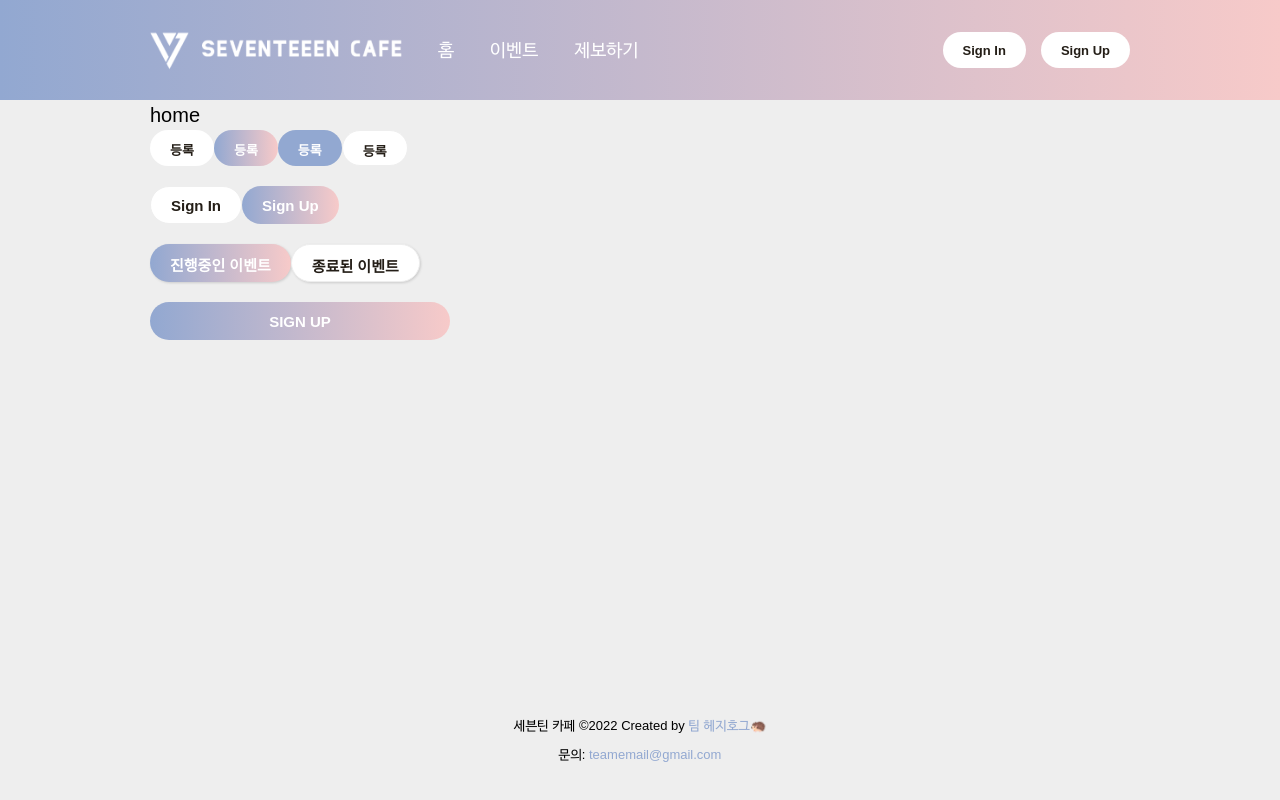
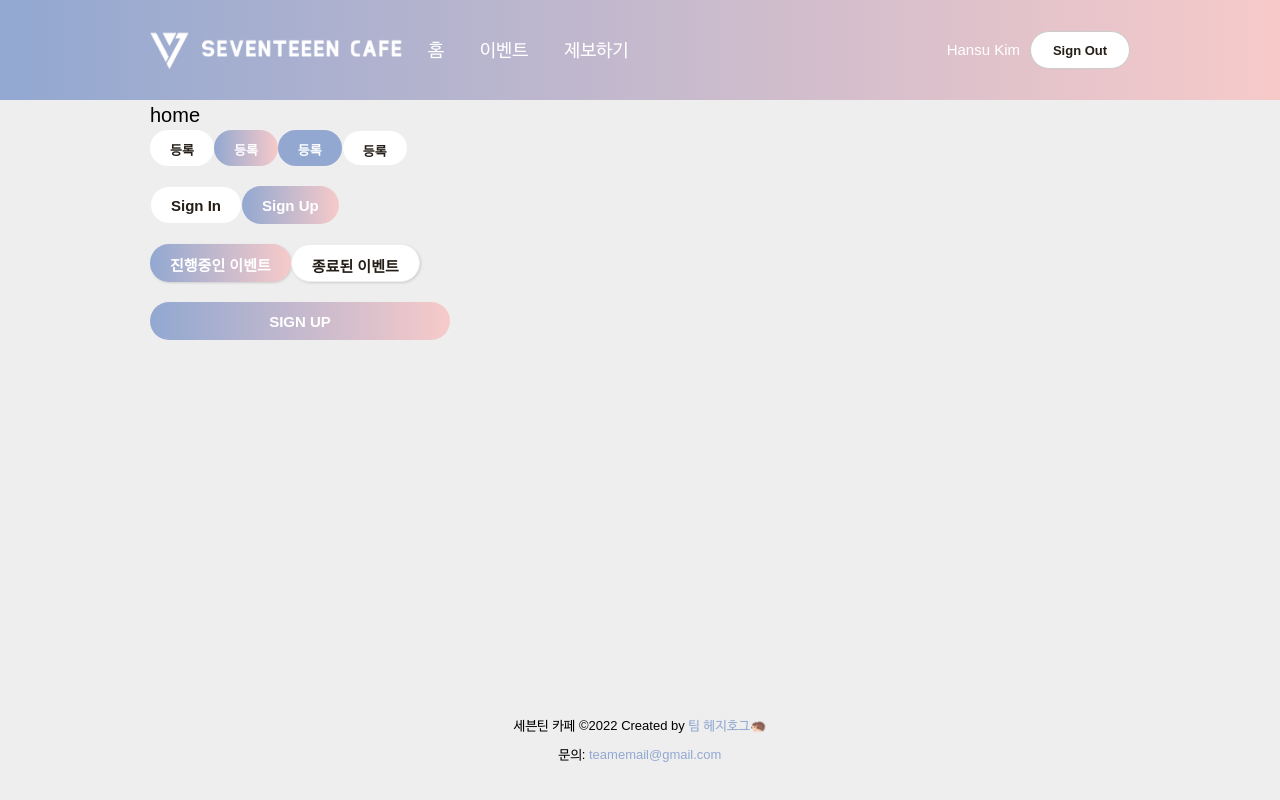
Before and after one commit to svtcafe/svtcafe-client, a Next.js app: page / in a window 1280 px wide. Built offline with nearby package versions, Linux system fonts and the light colour scheme.

Commit message:
feat: 반응형 레이아웃 css 미디어 쿼리 방식으로 변경

```diff
--- a/src/components/common/Button.tsx
+++ b/src/components/common/Button.tsx
@@ -42,7 +42,6 @@ let ButtonElement = styled.button<ButtonProps>`
   border: none;
   font-weight: ${EFontWeight.bold};
   cursor: pointer;
-  transition: all 0.2s;
 
   ${({ color, outlined }) =>
     color === 'light' &&
--- a/src/components/layout/Drawer.tsx
+++ /dev/null
@@ -1,129 +0,0 @@
-import { useState } from 'react';
-import styled from '@emotion/styled';
-import { X } from 'phosphor-react';
-
-import Button from '../common/Button';
-import Icon from '@/components/common/Icon';
-import HamburgerButton from './HamburgerButton';
-import NavLink from '../common/NavLink';
-
-import { useToggle } from '@/hooks';
-import { EColors, EFontSizes } from '@/styles/styles';
-
-interface DrawerProps {
-  children?: React.ReactNode;
-  className?: string;
-}
-
-const Drawer: React.FC<DrawerProps> = ({ children, className }) => {
-  const [menuActive, toggleMenuActive] = useToggle(false);
-  const [isLoggedIn, setIsLoggedIn] = useState(true);
-
-  return (
-    <Container className={className}>
-      <HamburgerButton active={menuActive} onClick={toggleMenuActive} />
-      <MenuContainer active={menuActive}>
-        <TopWrapper>
-          <ProfileInfo>
-            {isLoggedIn ? (
-              <>
-                <UserName>Hansu Kim</UserName>
-                <EditProfile href='/mypage'>내 프로필 수정</EditProfile>
-              </>
-            ) : null}
-            <Close icon={X} weight='bold' onClick={toggleMenuActive} />
-          </ProfileInfo>
-          {isLoggedIn ? (
-            <AuthButton label='Sign Out' color='light' fullWidth />
-          ) : (
-            <Buttons>
-              <AuthButton label='Sign In' fullWidth />
-              <AuthButton label='Sign Up' color='light' fullWidth />
-            </Buttons>
-          )}
-        </TopWrapper>
-        {children}
-      </MenuContainer>
-      <Backdrop active={menuActive} onClick={toggleMenuActive} />
-    </Container>
-  );
-};
-
-export default Drawer;
-
-const Container = styled.div`
-  display: flex;
-  justify-content: flex-end;
-  flex: 1;
-`;
-
-const MenuContainer = styled.div<{ active?: boolean }>`
-  position: fixed;
-  width: 300px;
-  height: 100%;
-  right: 0;
-  top: 0;
-  z-index: 2;
-  background-color: ${EColors.white};
-  transition: all 0.3s;
-  transform: translateX(${({ active }) => (active ? '0%' : '100%')});
-  box-sizing: border-box;
-  padding: 30px;
-`;
-
-const Backdrop = styled.div<{ active?: boolean }>`
-  position: fixed;
-  width: 100%;
-  height: 100%;
-  top: 0;
-  left: 0;
-  z-index: 1;
-  background-color: #00000099;
-  display: ${({ active }) => (active ? 'block' : 'none')};
-`;
-
-const TopWrapper = styled.div`
-  padding-bottom: 10px;
-  border-bottom: 1px solid ${EColors.gray_10};
-`;
-
-const ProfileInfo = styled.div`
-  position: relative;
-  margin-bottom: 20px;
-  min-height: 20px;
-`;
-
-const UserName = styled.span`
-  display: block;
-  font-size: ${EFontSizes.body1};
-  font-weight: bold;
-`;
-
-const EditProfile = styled(NavLink)`
-  font-size: ${EFontSizes.body4};
-  color: ${EColors.gray_70};
-`;
-
-const Close = styled(Icon)`
-  position: absolute;
-  font-size: 2.5em;
-  top: 0;
-  right: 0;
-  cursor: pointer;
-`;
-
-const Buttons = styled.div`
-  display: flex;
-
-  button {
-    margin-right: 10px;
-    &:last-child {
-      margin-right: 0;
-    }
-  }
-`;
-
-const AuthButton = styled(Button)`
-  margin-bottom: 10px;
-  border: 1px solid ${EColors.gray_50};
-`;
--- a/src/components/layout/Header.tsx
+++ b/src/components/layout/Header.tsx
@@ -2,33 +2,18 @@ import styled from '@emotion/styled';
 import Image from 'next/image';
 
 import HeaderNav from './HeaderNav';
-import Drawer from './Drawer';
-import NavItem from './NavItem';
 
 import { EColors, ESizes } from '@/styles/styles';
-import { BreakPoint, mq } from '@/styles/mixins/responsive';
-import { useMediaQuerySSR } from '@/hooks';
 import headerLogo from '@/assets/logo_header.png';
-import { Calendar, House, MapPin } from 'phosphor-react';
 
 const Header: React.FC = () => {
-  const [isMobile, readyToRender] = useMediaQuerySSR({ query: mq[BreakPoint.phablet] });
-  const Nav = isMobile ? Drawer : HeaderNav;
-  const navType = isMobile ? 'mobile' : 'desktop';
-
   return (
     <Container>
       <InnerWrapper>
         <Logo>
           <Image src={headerLogo} alt='logo' />
         </Logo>
-        {readyToRender && (
-          <Nav>
-            <NavItem href='/' icon={House} title='홈' type={navType} />
-            <NavItem href='/events' icon={Calendar} title='이벤트' type={navType} />
-            <NavItem href='/report' icon={MapPin} title='제보하기' type={navType} />
-          </Nav>
-        )}
+        <HeaderNav />
       </InnerWrapper>
     </Container>
   );
--- a/src/components/layout/HeaderNav.tsx
+++ b/src/components/layout/HeaderNav.tsx
@@ -1,40 +1,208 @@
+import { useState } from 'react';
 import styled from '@emotion/styled';
-import React from 'react';
+import { X, Calendar, House, MapPin } from 'phosphor-react';
 
-import { Button } from '@/components';
+import Button from '../common/Button';
+import Icon from '@/components/common/Icon';
+import HamburgerButton from './HamburgerButton';
+import NavLink from '../common/NavLink';
+
+import { useMediaQuerySSR, useToggle } from '@/hooks';
+import { EColors, EFontSizes } from '@/styles/styles';
+import { BreakPoint, breakpoint, mq } from '@/styles/mixins/responsive';
+import NavItem from './NavItem';
 
 interface HeaderNavProps {
-  children?: React.ReactNode;
   className?: string;
 }
 
-const HeaderNav: React.FC<HeaderNavProps> = ({ children, className }) => {
+const HeaderNav: React.FC<HeaderNavProps> = ({ className }) => {
+  const [enableAnimation] = useMediaQuerySSR({ query: mq[BreakPoint.phablet] });
+
+  const [menuActive, toggleMenuActive] = useToggle(false);
+  const [isLoggedIn, setIsLoggedIn] = useState(true);
+
   return (
-    <Nav className={className}>
-      <Menus>{children}</Menus>
-      <Buttons>
-        <Button label='Sign In' color='light' size='xs' />
-        <Button label='Sign Up' color='light' size='xs' />
-      </Buttons>
-    </Nav>
+    <Container className={className}>
+      <Hanburger active={menuActive} onClick={toggleMenuActive} />
+      <MenuContainer active={menuActive} animation={enableAnimation}>
+        <TopWrapper>
+          <ProfileInfo>
+            {isLoggedIn ? (
+              <>
+                <UserName>Hansu Kim</UserName>
+                <EditProfile href='/mypage'>내 프로필 수정</EditProfile>
+              </>
+            ) : null}
+            <Close icon={X} weight='bold' onClick={toggleMenuActive} />
+          </ProfileInfo>
+          {isLoggedIn ? (
+            <AuthButton label='Sign Out' color='light' fullWidth />
+          ) : (
+            <Buttons>
+              <AuthButton label='Sign In' fullWidth />
+              <AuthButton label='Sign Up' color='light' fullWidth />
+            </Buttons>
+          )}
+        </TopWrapper>
+        <Menus>
+          <NavItem href='/' icon={House} title='홈' />
+          <NavItem href='/events' icon={Calendar} title='이벤트' />
+          <NavItem href='/report' icon={MapPin} title='제보하기' />
+        </Menus>
+      </MenuContainer>
+      <Backdrop active={menuActive} onClick={toggleMenuActive} />
+    </Container>
   );
 };
 
 export default HeaderNav;
 
-const Nav = styled.nav`
+const Container = styled.div`
+  display: flex;
+  flex: 1;
+
+  ${breakpoint(BreakPoint.phablet)} {
+    justify-content: flex-end;
+  }
+`;
+
+const Hanburger = styled(HamburgerButton)`
+  display: none;
+
+  ${breakpoint(BreakPoint.phablet)} {
+    display: flex;
+  }
+`;
+
+const MenuContainer = styled.div<{ active?: boolean; animation?: boolean }>`
+  display: flex;
+  flex-direction: row-reverse;
+  align-items: center;
+  flex: 1;
+
+  transition: transform ${({ animation }) => (animation ? 0.3 : 0)}s;
+
+  ${breakpoint(BreakPoint.phablet)} {
+    display: block;
+    position: fixed;
+    width: 300px;
+    height: 100%;
+    right: 0;
+    top: 0;
+    z-index: 2;
+    background-color: ${EColors.white};
+    transform: translateX(${({ active }) => (active ? '0%' : '100%')});
+    box-sizing: border-box;
+    padding: 30px;
+  }
+`;
+
+const Backdrop = styled.div<{ active?: boolean }>`
+  display: none;
+  position: fixed;
+  width: 100%;
+  height: 100%;
+  top: 0;
+  left: 0;
+  z-index: 1;
+  background-color: #00000099;
+
+  ${breakpoint(BreakPoint.phablet)} {
+    display: ${({ active }) => (active ? 'block' : 'none')};
+  }
+`;
+
+const TopWrapper = styled.div`
   display: flex;
   align-items: center;
-  flex: 1;
+
+  ${breakpoint(BreakPoint.phablet)} {
+    display: block;
+    padding-bottom: 10px;
+    border-bottom: 1px solid ${EColors.gray_10};
+  }
+`;
+
+const ProfileInfo = styled.div`
+  flex-shrink: 0;
+
+  ${breakpoint(BreakPoint.phablet)} {
+    position: relative;
+    margin-bottom: 20px;
+    min-height: 20px;
+  }
+`;
+
+const UserName = styled.span`
+  font-size: ${EFontSizes.body2};
+  color: ${EColors.white};
+
+  ${breakpoint(BreakPoint.phablet)} {
+    color: ${EColors.black};
+    display: block;
+    font-size: ${EFontSizes.body1};
+    font-weight: bold;
+  }
+`;
+
+const EditProfile = styled(NavLink)`
+  display: none;
+  font-size: ${EFontSizes.body4};
+  color: ${EColors.gray_70};
+
+  ${breakpoint(BreakPoint.phablet)} {
+    display: block;
+  }
+`;
+
+const Close = styled(Icon)`
+  display: none;
+  position: absolute;
+  font-size: 2.5em;
+  top: 0;
+  right: 0;
+  cursor: pointer;
+
+  ${breakpoint(BreakPoint.phablet)} {
+    display: block;
+  }
+`;
+
+const Buttons = styled.div`
+  display: flex;
+
+  button {
+    margin-right: 10px;
+    &:last-child {
+      margin-right: 0;
+    }
+  }
+`;
+
+const AuthButton = styled(Button)`
+  width: 100px;
+  border: 1px solid ${EColors.gray_50};
+  margin-left: 10px;
+  font-size: ${EFontSizes.body4};
+
+  ${breakpoint(BreakPoint.desktop)} {
+    background: #fff;
+    color: ${EColors.black};
+  }
+
+  ${breakpoint(BreakPoint.tablet)} {
+    background: #fff;
+    color: ${EColors.black};
+  }
+
+  ${breakpoint(BreakPoint.phablet)} {
+    width: 100%;
+    margin-left: 0;
+    margin-bottom: 10px;
+  }
 `;
 
 const Menus = styled.div`
   flex: 1;
-  margin-left: 10px;
 `;
-
-const Buttons = styled.div`
-  button {
-    margin-left: 15px;
-  }
-`;
--- a/src/components/layout/NavItem.tsx
+++ b/src/components/layout/NavItem.tsx
@@ -6,23 +6,22 @@ import Icon from '../common/Icon';
 import NavLink from '../common/NavLink';
 
 import { EColors, EFontSizes } from '@/styles/styles';
+import { BreakPoint, breakpoint } from '@/styles/mixins/responsive';
 
 interface NavItemProps {
   href: string;
   title: string;
-  type: 'desktop' | 'mobile';
   className?: string;
   icon: React.ComponentProps<typeof Icon>['icon'];
 }
 
-const NavItem: React.FC<NavItemProps> = ({ href, title, type, icon, className }) => {
+const NavItem: React.FC<NavItemProps> = ({ href, title, icon, className }) => {
   const router = useRouter();
-  const isMobile = type === 'mobile';
 
   return (
     <NavLink className={className} href={href}>
-      <Container active={router.pathname === href} mobile={isMobile}>
-        {isMobile && <NavIcon icon={icon} weight='fill' />}
+      <Container active={router.pathname === href}>
+        <NavIcon icon={icon} weight='fill' />
         <span>{title}</span>
       </Container>
     </NavLink>
@@ -31,7 +30,7 @@ const NavItem: React.FC<NavItemProps> = ({ href, title, type, icon, className })
 
 export default NavItem;
 
-const Container = styled.div<{ active?: boolean; mobile?: boolean }>`
+const Container = styled.div<{ active?: boolean }>`
   display: inline-block;
   color: ${EColors.white};
   font-size: ${EFontSizes.body1};
@@ -41,13 +40,11 @@ const Container = styled.div<{ active?: boolean; mobile?: boolean }>`
     color: ${EColors.white}aa;
   }
 
-  ${({ mobile, active }) =>
-    mobile &&
-    css`
+  ${breakpoint(BreakPoint.phablet)} {
     display: flex;
     align-items: center;
-      background-color: ${active ? `${EColors.blue_100}99` : 'transparent'};
-      color: ${active ? EColors.white : EColors.black};
+    background-color: ${({ active }) => (active ? `${EColors.blue_100}99` : 'transparent')};
+    color: ${({ active }) => (active ? EColors.white : EColors.black)};
     height: 40px;
     border-radius: 15px;
     font-size: ${EFontSizes.body2};
@@ -56,12 +53,17 @@ const Container = styled.div<{ active?: boolean; mobile?: boolean }>`
     padding: 0 20px;
 
     &:hover {
-        color: ${active ? EColors.white : EColors.black}99;
+      color: ${({ active }) => (active ? EColors.white : EColors.black)}99;
     }
-    `}
+  }
 `;
 
 const NavIcon = styled(Icon)`
+  display: none;
   font-size: ${EFontSizes.body1};
   margin-right: 20px;
+
+  ${breakpoint(BreakPoint.phablet)} {
+    display: block;
+  }
 `;
```
Lines whose indentation alone changed are shown as unchanged.
